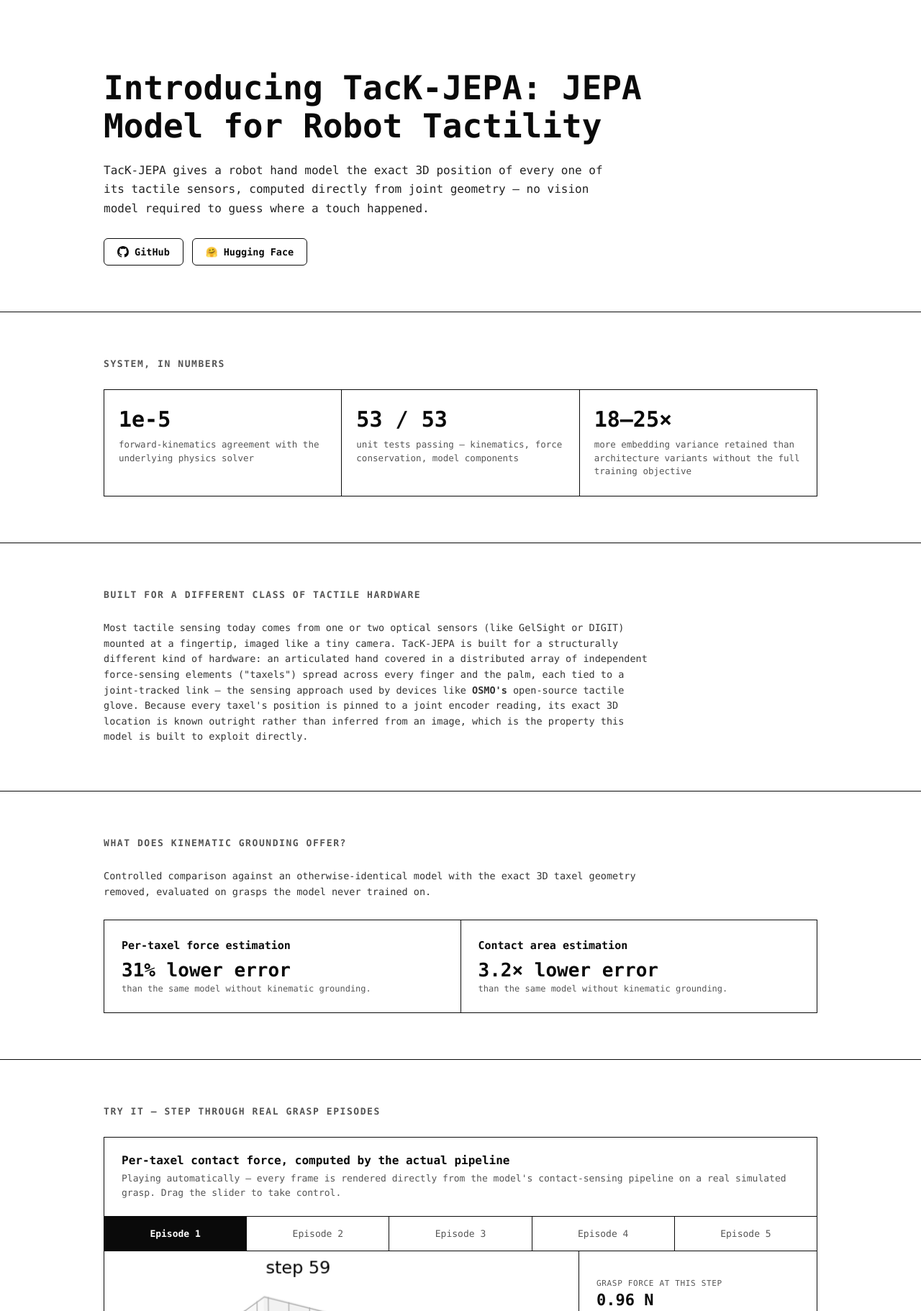
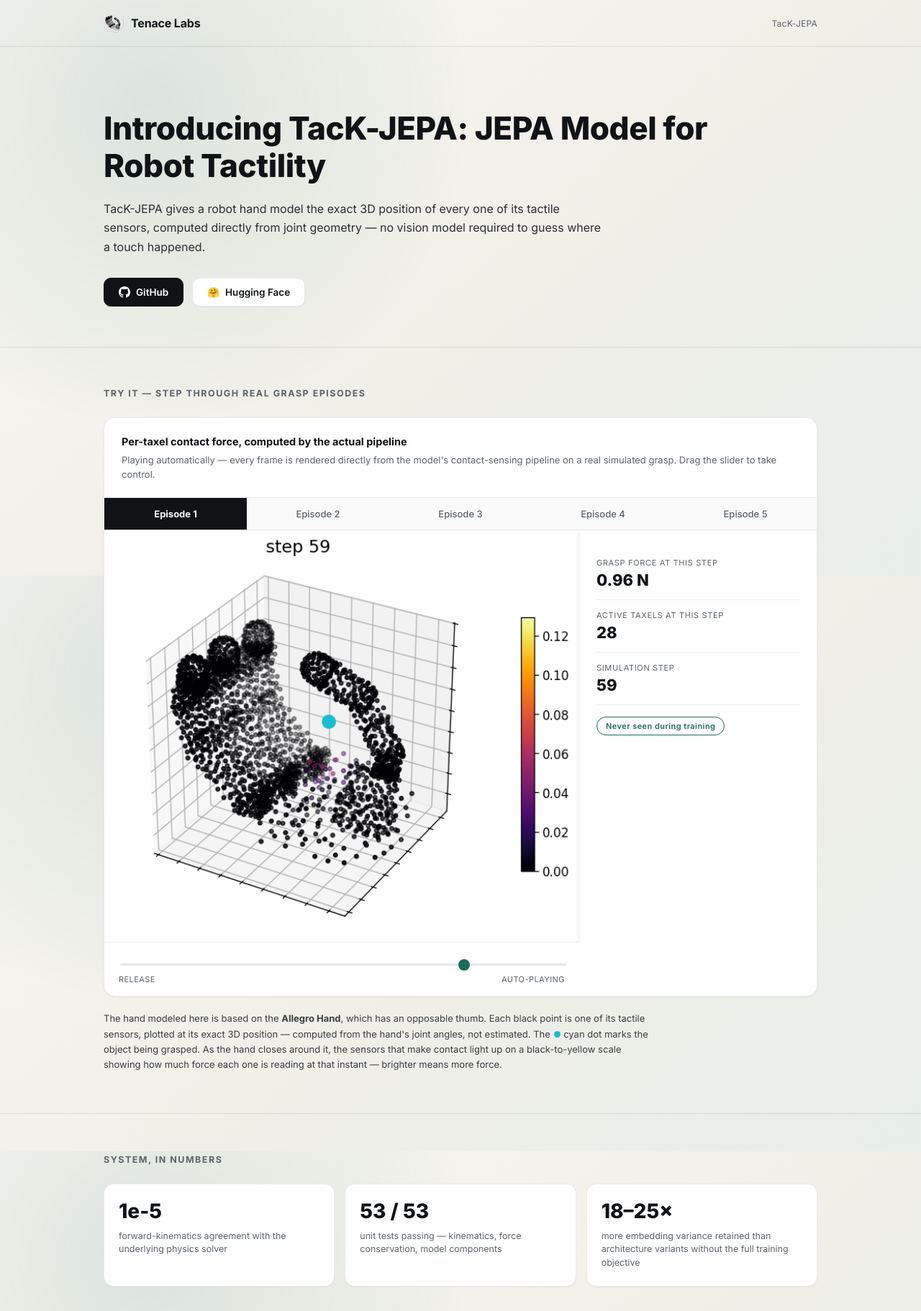
Before and after one commit to AmoghShrivastava/tack-jepa, a plain HTML site: page demo/site/index.html in a window 1280 px wide. Shown: the top 1822 px of the page at 72% size. Drawn offline with Linux system fonts and the light colour scheme.

Commit message:
Restyle demo site to match Tenace Labs theme, move demo above stats
Adds a top nav with the Tenace Labs logo/name linking back to
tenacelabs.com, adopts its Inter font + cream/green gradient color
scheme, and moves the interactive grasp-episode demo directly after
the intro instead of after the stats section.

```diff
--- a/demo/site/index.html
+++ b/demo/site/index.html
@@ -4,97 +4,135 @@
 <meta charset="utf-8">
 <meta name="viewport" content="width=device-width, initial-scale=1">
 <title>TacK-JEPA — force-native tactile world model</title>
-<meta name="description" content="A kinematically-grounded, force-native world model for articulated multi-taxel tactile sensing. Simulation-only research.">
+<meta name="description" content="A kinematically-grounded, force-native world model for articulated multi-taxel tactile sensing. Simulation-only research. Part of Tenace Labs.">
+<link rel="preconnect" href="https://fonts.googleapis.com">
+<link rel="preconnect" href="https://fonts.gstatic.com" crossorigin>
+<link href="https://fonts.googleapis.com/css2?family=Inter:wght@400;500;600;700;800&display=swap" rel="stylesheet">
 <style>
   :root{
-    --bg:#ffffff; --fg:#0a0a0a; --mid:#555; --line:#0a0a0a; --panel:#f5f5f5; --accent:#0a0a0a;
+    --fg:#101316; --mid:#5c6369; --line:rgba(16,19,22,0.10); --accent:#1e6b5a;
+    --panel:#ffffff; --panel-line:rgba(16,19,22,0.08);
   }
   *{box-sizing:border-box;}
-  html,body{margin:0;padding:0;background:var(--bg);color:var(--fg);
-    font-family:"IBM Plex Mono","SFMono-Regular",ui-monospace,Menlo,Consolas,monospace;
+  html,body{margin:0;padding:0;color:var(--fg);
+    font-family:"Inter",ui-sans-serif,system-ui,-apple-system,BlinkMacSystemFont,"Segoe UI",sans-serif;
     -webkit-font-smoothing:antialiased;}
+  body{
+    background-image:
+      radial-gradient(circle at 16% 18%, rgba(30,107,90,0.12), rgba(0,0,0,0) 448px),
+      linear-gradient(140deg, #f8f7f2 0%, #f0efe8 54%, #e8eee9 100%);
+    background-color:#f0efe8;
+    background-attachment:fixed;
+  }
   a{color:var(--fg);}
   .wrap{max-width:1040px;margin:0 auto;padding:0 24px;}
 
-  header.hero{padding:96px 0 64px;border-bottom:1px solid var(--line);}
-  .kicker{font-size:12px;letter-spacing:.14em;text-transform:uppercase;color:var(--mid);margin-bottom:18px;}
-  h1{font-size:clamp(28px,4vw,46px);line-height:1.15;margin:0 0 22px;font-weight:600;max-width:900px;}
-  .lede{font-size:16px;line-height:1.65;color:#222;max-width:720px;margin:0 0 8px;}
+  /* top nav — matches tenacelabs.com */
+  .topnav{border-bottom:1px solid var(--line);}
+  .topnav .wrap{display:flex;align-items:center;justify-content:space-between;padding:18px 24px;}
+  .brand{display:flex;align-items:center;gap:10px;text-decoration:none;color:var(--fg);}
+  .brand img{width:28px;height:28px;display:block;}
+  .brand span{font-size:16px;font-weight:700;letter-spacing:-.01em;}
+  .brand:hover{opacity:.75;}
+  .subsite-tag{font-size:12px;color:var(--mid);letter-spacing:.02em;}
+
+  header.hero{padding:88px 0 56px;}
+  h1{font-size:clamp(28px,4vw,44px);line-height:1.18;margin:0 0 20px;font-weight:800;max-width:880px;letter-spacing:-.01em;}
+  .lede{font-size:16px;line-height:1.65;color:#2b2f33;max-width:700px;margin:0 0 8px;}
   .lede + .lede{color:var(--mid);}
-  .cta-row{display:flex;gap:12px;margin-top:28px;flex-wrap:wrap;}
-  .cta{display:inline-flex;align-items:center;gap:8px;padding:10px 18px;border:1px solid var(--line);
-       border-radius:6px;text-decoration:none;font-size:13.5px;font-weight:600;color:var(--fg);
-       background:var(--bg);transition:background .15s,color .15s;}
-  .cta:hover{background:var(--fg);color:#fff;}
-  .cta svg text{fill:currentColor;}
+  .cta-row{display:flex;gap:12px;margin-top:30px;flex-wrap:wrap;}
+  .cta{display:inline-flex;align-items:center;gap:8px;padding:11px 20px;border:1px solid var(--line);
+       border-radius:10px;text-decoration:none;font-size:13.5px;font-weight:600;color:var(--fg);
+       background:var(--panel);transition:background .15s,color .15s,border-color .15s;
+       box-shadow:0 1px 2px rgba(16,19,22,0.04);}
+  .cta:hover{background:var(--accent);border-color:var(--accent);color:#fff;}
+  .cta.primary{background:var(--fg);color:#fff;border-color:var(--fg);}
+  .cta.primary:hover{background:var(--accent);border-color:var(--accent);}
 
-  section{padding:64px 0;border-bottom:1px solid var(--line);}
-  h2{font-size:13px;letter-spacing:.12em;text-transform:uppercase;color:var(--mid);margin:0 0 28px;font-weight:600;}
+  section{padding:56px 0;border-top:1px solid var(--line);}
+  header.hero{border-top:none;}
+  h2{font-size:12.5px;letter-spacing:.12em;text-transform:uppercase;color:var(--mid);margin:0 0 26px;font-weight:700;}
 
-  .stats{display:grid;grid-template-columns:repeat(3,1fr);gap:1px;background:var(--line);border:1px solid var(--line);}
-  .stat{background:var(--bg);padding:24px 20px;}
-  .stat .num{font-size:30px;font-weight:700;line-height:1.1;}
+  .stats{display:grid;grid-template-columns:repeat(3,1fr);gap:14px;}
+  .stat{background:var(--panel);border:1px solid var(--panel-line);border-radius:14px;padding:22px 20px;
+        box-shadow:0 1px 2px rgba(16,19,22,0.04);}
+  .stat .num{font-size:28px;font-weight:800;line-height:1.1;color:var(--fg);}
   .stat .label{font-size:12.5px;color:var(--mid);margin-top:10px;line-height:1.5;}
   @media (max-width:820px){.stats{grid-template-columns:1fr;}}
 
-  .grid2{display:grid;grid-template-columns:1fr 1fr;gap:1px;background:var(--line);border:1px solid var(--line);}
-  .card{background:var(--bg);padding:26px 24px;}
-  .card h3{margin:0 0 10px;font-size:15px;}
-  .card p{margin:0;font-size:13.5px;line-height:1.6;color:#333;}
-  .card .fig{font-size:26px;font-weight:700;margin:10px 0 4px;}
+  .grid2{display:grid;grid-template-columns:1fr 1fr;gap:14px;}
+  .card{background:var(--panel);border:1px solid var(--panel-line);border-radius:14px;padding:24px 22px;
+        box-shadow:0 1px 2px rgba(16,19,22,0.04);}
+  .card h3{margin:0 0 10px;font-size:15px;font-weight:700;}
+  .card p{margin:0;font-size:13.5px;line-height:1.6;color:#3a3f43;}
+  .card .fig{font-size:25px;font-weight:800;margin:10px 0 4px;color:var(--accent);}
   .card .cap{font-size:12px;color:var(--mid);}
   @media (max-width:820px){.grid2{grid-template-columns:1fr;}}
 
   table{width:100%;border-collapse:collapse;font-size:13px;}
-  th,td{text-align:left;padding:10px 12px;border-bottom:1px solid #ddd;}
+  th,td{text-align:left;padding:10px 12px;border-bottom:1px solid var(--panel-line);}
   th{color:var(--mid);font-weight:600;text-transform:uppercase;font-size:11px;letter-spacing:.06em;}
   tr:last-child td{border-bottom:none;}
   td.hi{font-weight:700;}
 
-  .note{font-size:12.5px;color:var(--mid);line-height:1.6;margin-top:18px;padding-top:18px;border-top:1px dashed #ccc;}
+  .note{font-size:12.5px;color:var(--mid);line-height:1.6;margin-top:18px;padding-top:18px;border-top:1px dashed var(--panel-line);}
 
   /* demo */
-  .demo-shell{border:1px solid var(--line);}
-  .demo-head{padding:22px 24px;border-bottom:1px solid var(--line);}
+  .demo-shell{border:1px solid var(--panel-line);border-radius:16px;overflow:hidden;background:var(--panel);
+              box-shadow:0 1px 3px rgba(16,19,22,0.06);}
+  .demo-head{padding:22px 24px;border-bottom:1px solid var(--panel-line);}
+  .demo-head strong{font-size:14.5px;}
   .demo-head p{margin:6px 0 0;font-size:13px;color:var(--mid);line-height:1.55;}
-  .tabs{display:flex;border-bottom:1px solid var(--line);}
-  .tab{flex:1;padding:16px;text-align:center;font-size:13px;background:var(--bg);border:none;
-       border-right:1px solid var(--line);cursor:pointer;color:var(--mid);font-family:inherit;}
-  .tab:last-child{border-right:none;}
-  .tab.active{background:var(--fg);color:#fff;font-weight:600;}
+  .tabs{display:flex;border-bottom:1px solid var(--panel-line);background:rgba(16,19,22,0.02);}
+  .tab{flex:1;padding:14px;text-align:center;font-size:13px;background:transparent;border:none;
+       cursor:pointer;color:var(--mid);font-family:inherit;font-weight:500;transition:background .15s,color .15s;}
+  .tab.active{background:var(--fg);color:#fff;font-weight:700;}
   .demo-body{display:grid;grid-template-columns:2fr 1fr;}
-  .demo-body img{width:100%;display:block;border-right:1px solid var(--line);}
+  .demo-body img{width:100%;display:block;border-right:1px solid var(--panel-line);background:#fff;}
   .demo-stats{padding:24px;}
-  .demo-stats .row{padding:14px 0;border-bottom:1px solid #e5e5e5;}
+  .demo-stats .row{padding:14px 0;border-bottom:1px solid var(--panel-line);}
   .demo-stats .row:last-child{border-bottom:none;}
   .demo-stats .k{font-size:11px;color:var(--mid);text-transform:uppercase;letter-spacing:.06em;}
-  .demo-stats .v{font-size:22px;font-weight:700;margin-top:4px;}
-  .badge{display:inline-block;font-size:11px;letter-spacing:.04em;border:1px solid var(--fg);border-radius:5px;
-         padding:4px 10px;margin-top:16px;color:var(--fg);}
-  @media (max-width:720px){.demo-body{grid-template-columns:1fr;}.demo-body img{border-right:none;border-bottom:1px solid var(--line);}}
+  .demo-stats .v{font-size:22px;font-weight:800;margin-top:4px;}
+  .badge{display:inline-block;font-size:11px;letter-spacing:.04em;border:1px solid var(--accent);border-radius:999px;
+         padding:5px 12px;margin-top:16px;color:var(--accent);font-weight:600;}
+  @media (max-width:720px){.demo-body{grid-template-columns:1fr;}.demo-body img{border-right:none;border-bottom:1px solid var(--panel-line);}}
 
-  .scrub{padding:16px 20px;border-top:1px solid var(--line);border-right:1px solid var(--line);}
-  .scrub input[type=range]{width:100%;-webkit-appearance:none;appearance:none;height:2px;background:var(--fg);outline:none;}
-  .scrub input[type=range]::-webkit-slider-thumb{-webkit-appearance:none;width:16px;height:16px;border-radius:50%;background:var(--fg);cursor:pointer;}
-  .scrub input[type=range]::-moz-range-thumb{width:16px;height:16px;border-radius:50%;background:var(--fg);cursor:pointer;border:none;}
+  .scrub{padding:16px 20px;border-top:1px solid var(--panel-line);}
+  .scrub input[type=range]{width:100%;-webkit-appearance:none;appearance:none;height:3px;border-radius:2px;background:var(--line);outline:none;}
+  .scrub input[type=range]::-webkit-slider-thumb{-webkit-appearance:none;width:16px;height:16px;border-radius:50%;background:var(--accent);cursor:pointer;}
+  .scrub input[type=range]::-moz-range-thumb{width:16px;height:16px;border-radius:50%;background:var(--accent);cursor:pointer;border:none;}
   .scrub-labels{display:flex;justify-content:space-between;font-size:11px;color:var(--mid);margin-top:8px;text-transform:uppercase;letter-spacing:.04em;}
 
-  .demo-explainer{font-size:13px;color:#333;line-height:1.65;max-width:760px;margin:20px 0 0;}
+  .demo-explainer{font-size:13px;color:#3a3f43;line-height:1.65;max-width:760px;margin:20px 0 0;}
   .dot-legend{display:inline-block;width:9px;height:9px;border-radius:50%;background:#17becf;margin:0 1px;}
 
-  footer{padding:40px 0 80px;}
-  footer p{font-size:12.5px;color:var(--mid);line-height:1.7;}
-  code{background:var(--panel);padding:1px 6px;border-radius:3px;font-size:12px;}
+  footer{padding:36px 0 72px;border-top:1px solid var(--line);}
+  footer .wrap{display:flex;align-items:center;justify-content:space-between;flex-wrap:wrap;gap:12px;}
+  footer p{font-size:12.5px;color:var(--mid);line-height:1.7;margin:0;max-width:640px;}
+  footer .brand span{font-size:13px;}
+  footer .brand img{width:20px;height:20px;}
+  code{background:rgba(16,19,22,0.05);padding:1px 6px;border-radius:4px;font-size:12px;}
 </style>
 </head>
 <body>
+
+<nav class="topnav">
+  <div class="wrap">
+    <a class="brand" href="https://tenacelabs.com" aria-label="Back to Tenace Labs">
+      <img src="assets/tenace-labs-logo.png" alt="Tenace Labs logo">
+      <span>Tenace Labs</span>
+    </a>
+    <span class="subsite-tag">TacK-JEPA</span>
+  </div>
+</nav>
 
 <header class="hero">
   <div class="wrap">
     <h1>Introducing TacK-JEPA: JEPA Model for Robot Tactility</h1>
     <p class="lede">TacK-JEPA gives a robot hand model the exact 3D position of every one of its tactile sensors, computed directly from joint geometry — no vision model required to guess where a touch happened.</p>
     <div class="cta-row">
-      <a class="cta" href="https://github.com/AmoghShrivastava/tack-jepa" target="_blank" rel="noopener">
+      <a class="cta primary" href="https://github.com/AmoghShrivastava/tack-jepa" target="_blank" rel="noopener">
         <svg viewBox="0 0 16 16" width="16" height="16" fill="currentColor" aria-hidden="true"><path d="M8 0C3.58 0 0 3.58 0 8c0 3.54 2.29 6.53 5.47 7.59.4.07.55-.17.55-.38 0-.19-.01-.82-.01-1.49-2.01.37-2.53-.49-2.69-.94-.09-.23-.48-.94-.82-1.13-.28-.15-.68-.52-.01-.53.63-.01 1.08.58 1.23.82.72 1.21 1.87.87 2.33.66.07-.52.28-.87.51-1.07-1.78-.2-3.64-.89-3.64-3.95 0-.87.31-1.59.82-2.15-.08-.2-.36-1.02.08-2.12 0 0 .67-.21 2.2.82.64-.18 1.32-.27 2-.27.68 0 1.36.09 2 .27 1.53-1.04 2.2-.82 2.2-.82.44 1.1.16 1.92.08 2.12.51.56.82 1.27.82 2.15 0 3.07-1.87 3.75-3.65 3.95.29.25.54.73.54 1.48 0 1.07-.01 1.93-.01 2.2 0 .21.15.46.55.38A8.01 8.01 0 0 0 16 8c0-4.42-3.58-8-8-8Z"/></svg>
         GitHub
       </a>
@@ -106,56 +144,7 @@
   </div>
 </header>
 
-<section>
-  <div class="wrap">
-    <h2>System, in numbers</h2>
-    <div class="stats">
-      <div class="stat"><div class="num">1e-5</div><div class="label">forward-kinematics agreement with the underlying physics solver</div></div>
-      <div class="stat"><div class="num">53 / 53</div><div class="label">unit tests passing — kinematics, force conservation, model components</div></div>
-      <div class="stat"><div class="num">18–25×</div><div class="label">more embedding variance retained than architecture variants without the full training objective</div></div>
-    </div>
-  </div>
-</section>
-
-<section>
-  <div class="wrap">
-    <h2>Built for a different class of tactile hardware</h2>
-    <p style="font-size:13.5px;color:#333;line-height:1.6;max-width:760px;margin:0;">
-      Most tactile sensing today comes from one or two optical sensors (like GelSight or
-      DIGIT) mounted at a fingertip, imaged like a tiny camera. TacK-JEPA is built for a
-      structurally different kind of hardware: an articulated hand covered in a distributed
-      array of independent force-sensing elements ("taxels") spread across every finger and
-      the palm, each tied to a joint-tracked link — the sensing approach used by devices like
-      <strong>OSMO's</strong> open-source tactile glove. Because every taxel's position is
-      pinned to a joint encoder reading, its exact 3D location is known outright rather than
-      inferred from an image, which is the property this model is built to exploit directly.
-    </p>
-  </div>
-</section>
-
-<section>
-  <div class="wrap">
-    <h2>What does kinematic grounding offer?</h2>
-    <p style="font-size:13.5px;color:#333;line-height:1.6;max-width:760px;margin:0 0 28px;">
-      Controlled comparison against an otherwise-identical model with the exact 3D taxel
-      geometry removed, evaluated on grasps the model never trained on.
-    </p>
-    <div class="grid2">
-      <div class="card">
-        <h3>Per-taxel force estimation</h3>
-        <div class="fig">31% lower error</div>
-        <div class="cap">than the same model without kinematic grounding.</div>
-      </div>
-      <div class="card">
-        <h3>Contact area estimation</h3>
-        <div class="fig">3.2&times; lower error</div>
-        <div class="cap">than the same model without kinematic grounding.</div>
-      </div>
-    </div>
-  </div>
-</section>
-
-<section id="demo" style="border-bottom:none;">
+<section id="demo">
   <div class="wrap">
     <h2>Try it — step through real grasp episodes</h2>
     <div class="demo-shell">
@@ -193,9 +182,62 @@
   </div>
 </section>
 
+<section>
+  <div class="wrap">
+    <h2>System, in numbers</h2>
+    <div class="stats">
+      <div class="stat"><div class="num">1e-5</div><div class="label">forward-kinematics agreement with the underlying physics solver</div></div>
+      <div class="stat"><div class="num">53 / 53</div><div class="label">unit tests passing — kinematics, force conservation, model components</div></div>
+      <div class="stat"><div class="num">18–25×</div><div class="label">more embedding variance retained than architecture variants without the full training objective</div></div>
+    </div>
+  </div>
+</section>
+
+<section>
+  <div class="wrap">
+    <h2>Built for a different class of tactile hardware</h2>
+    <p style="font-size:13.5px;color:#3a3f43;line-height:1.6;max-width:760px;margin:0;">
+      Most tactile sensing today comes from one or two optical sensors (like GelSight or
+      DIGIT) mounted at a fingertip, imaged like a tiny camera. TacK-JEPA is built for a
+      structurally different kind of hardware: an articulated hand covered in a distributed
+      array of independent force-sensing elements ("taxels") spread across every finger and
+      the palm, each tied to a joint-tracked link — the sensing approach used by devices like
+      <strong>OSMO's</strong> open-source tactile glove. Because every taxel's position is
+      pinned to a joint encoder reading, its exact 3D location is known outright rather than
+      inferred from an image, which is the property this model is built to exploit directly.
+    </p>
+  </div>
+</section>
+
+<section>
+  <div class="wrap">
+    <h2>What does kinematic grounding offer?</h2>
+    <p style="font-size:13.5px;color:#3a3f43;line-height:1.6;max-width:760px;margin:0 0 28px;">
+      Controlled comparison against an otherwise-identical model with the exact 3D taxel
+      geometry removed, evaluated on grasps the model never trained on.
+    </p>
+    <div class="grid2">
+      <div class="card">
+        <h3>Per-taxel force estimation</h3>
+        <div class="fig">31% lower error</div>
+        <div class="cap">than the same model without kinematic grounding.</div>
+      </div>
+      <div class="card">
+        <h3>Contact area estimation</h3>
+        <div class="fig">3.2&times; lower error</div>
+        <div class="cap">than the same model without kinematic grounding.</div>
+      </div>
+    </div>
+  </div>
+</section>
+
 <footer>
   <div class="wrap">
     <p>TacK-JEPA is an independent research project testing whether exact kinematic grounding improves tactile world models, built and evaluated entirely in simulation with no physical hardware.</p>
+    <a class="brand" href="https://tenacelabs.com">
+      <img src="assets/tenace-labs-logo.png" alt="Tenace Labs logo">
+      <span>Tenace Labs</span>
+    </a>
   </div>
 </footer>
 
```
Also changed, not shown: demo/site/assets/tenace-labs-logo.png (added).
